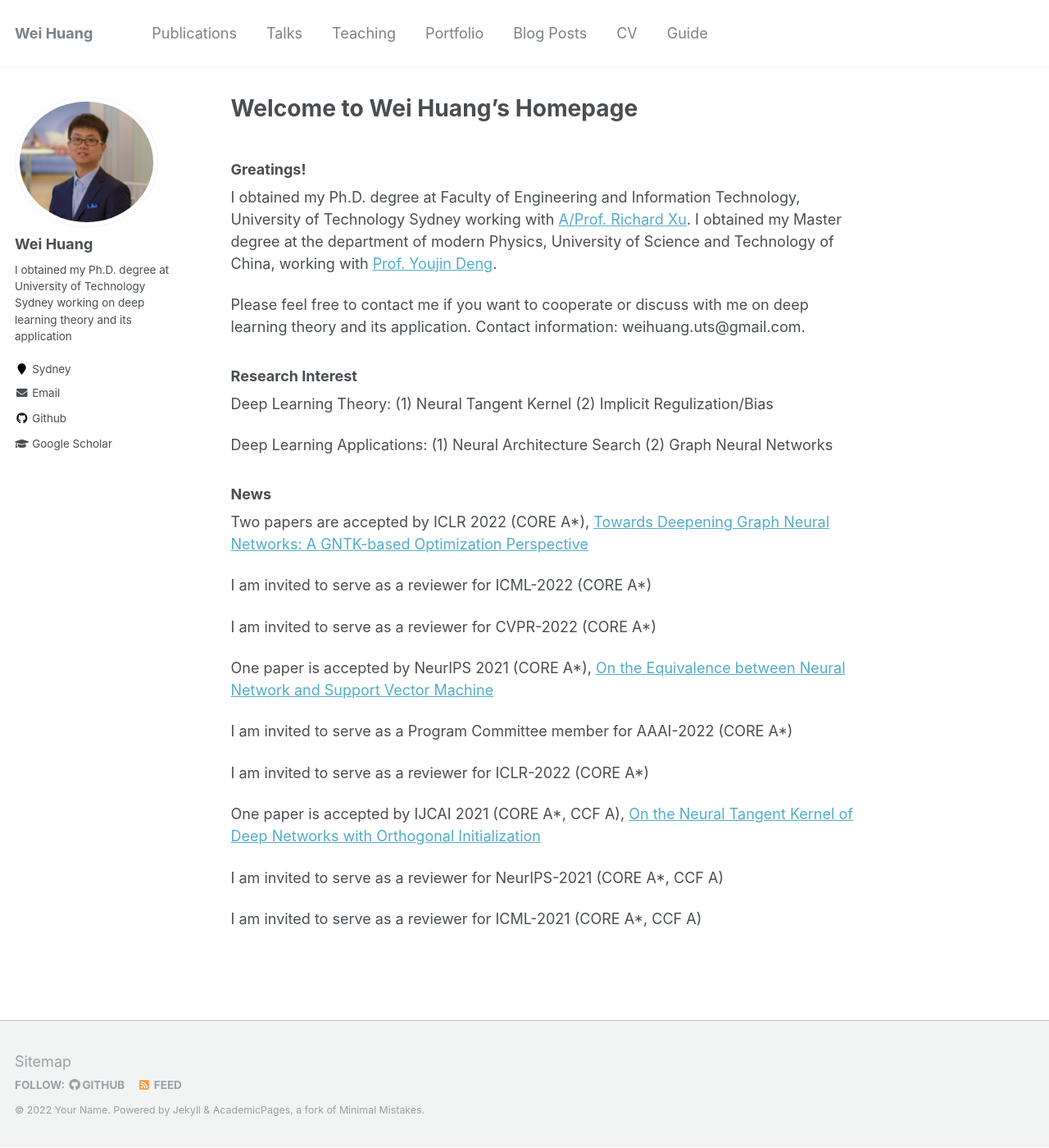
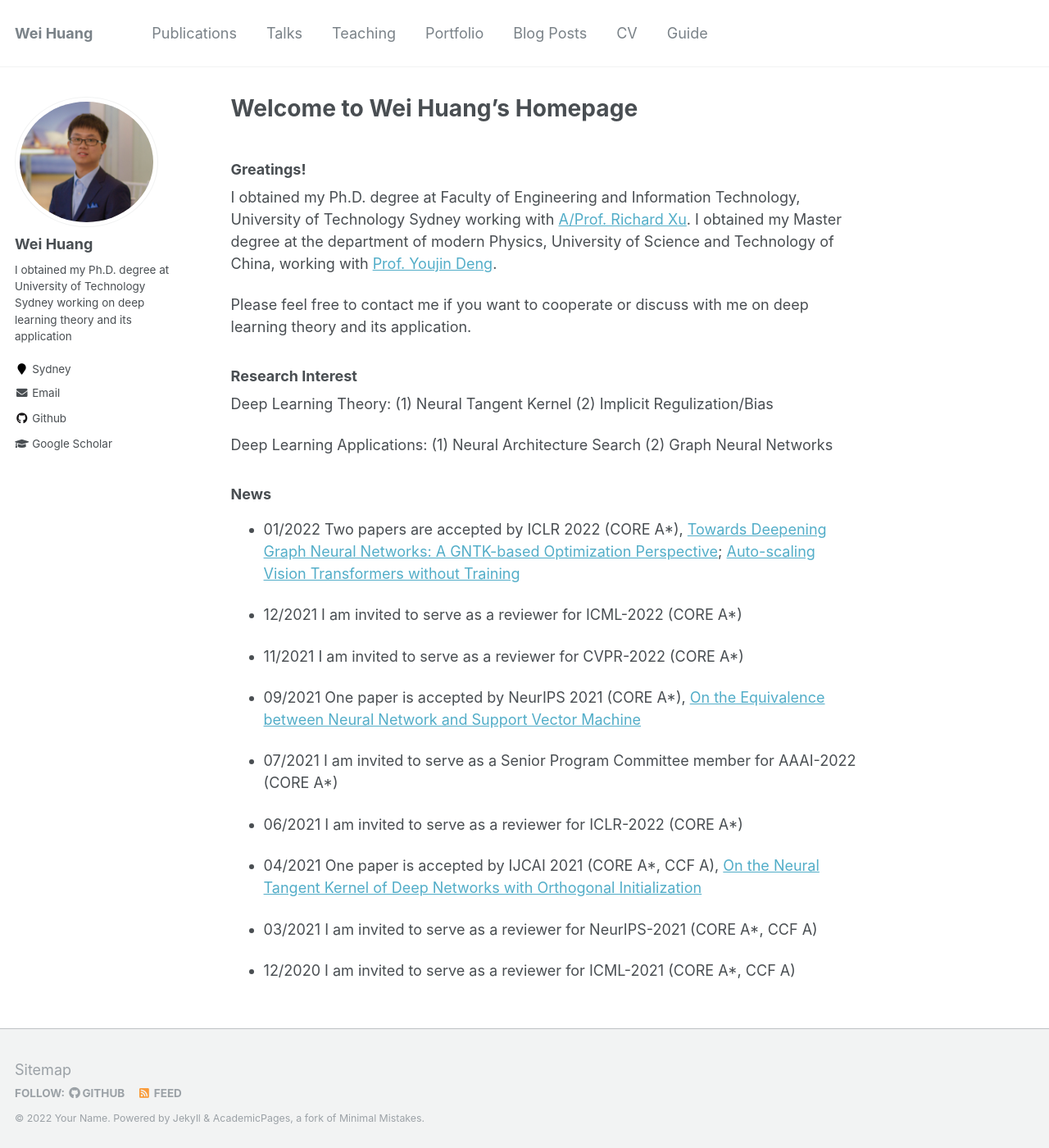
Before and after one commit to WeiHuang05/Weihuang05.github.io, a Jekyll site: the page built from index.md, in a window 1280 px wide and 1400 px high. Shown: the whole window at 82% size. Built offline with Jekyll 4.4.1, drawn with Linux system fonts in a browser that asks for light colours.

Commit message:
Update index.md

```diff
--- a/index.md
+++ b/index.md
@@ -7,8 +7,7 @@ title: Welcome to Wei Huang's Homepage
 
 I obtained my Ph.D. degree at Faculty of Engineering and Information Technology, University of Technology Sydney working with [A/Prof. Richard Xu](https://profiles.uts.edu.au/YiDa.Xu). I obtained my Master degree at the department of modern Physics, University of Science and Technology of China, working with [Prof. Youjin Deng](http://staff.ustc.edu.cn/~yjdeng/).
 
-Please feel free to contact me if you want to cooperate or discuss with me on deep learning theory and its application. Contact information: weihuang.uts@gmail.com.
-
+Please feel free to contact me if you want to cooperate or discuss with me on deep learning theory and its application.
 
 ### Research Interest
 
@@ -19,20 +18,20 @@ Deep Learning Applications: (1) Neural Architecture Search (2) Graph Neural Netw
 
 ### News
 
-Two papers are accepted by ICLR 2022 (CORE A*), [Towards Deepening Graph Neural Networks: A GNTK-based Optimization Perspective](https://arxiv.org/abs/2103.03113)
+* 01/2022 Two papers are accepted by ICLR 2022 (CORE A*), [Towards Deepening Graph Neural Networks: A GNTK-based Optimization Perspective](https://arxiv.org/abs/2103.03113); [Auto-scaling Vision Transformers without Training](https://openreview.net/pdf?id=H94a1_Pyr-6)
 
-I am invited to serve as a reviewer for ICML-2022 (CORE A*)
+* 12/2021 I am invited to serve as a reviewer for ICML-2022 (CORE A*)
 
-I am invited to serve as a reviewer for CVPR-2022 (CORE A*)
+* 11/2021 I am invited to serve as a reviewer for CVPR-2022 (CORE A*)
 
-One paper is accepted by NeurIPS 2021 (CORE A*), [On the Equivalence between Neural Network and Support Vector Machine](https://arxiv.org/abs/2111.06063)
+* 09/2021 One paper is accepted by NeurIPS 2021 (CORE A*), [On the Equivalence between Neural Network and Support Vector Machine](https://arxiv.org/abs/2111.06063)
 
-I am invited to serve as a Program Committee member for AAAI-2022 (CORE A*)
+* 07/2021 I am invited to serve as a Senior Program Committee member for AAAI-2022 (CORE A*)
 
-I am invited to serve as a reviewer for ICLR-2022 (CORE A*)
+* 06/2021 I am invited to serve as a reviewer for ICLR-2022 (CORE A*)
 
-One paper is accepted by IJCAI 2021 (CORE A*, CCF A), [On the Neural Tangent Kernel of Deep Networks with Orthogonal Initialization](https://arxiv.org/abs/2004.05867)
+* 04/2021 One paper is accepted by IJCAI 2021 (CORE A*, CCF A), [On the Neural Tangent Kernel of Deep Networks with Orthogonal Initialization](https://arxiv.org/abs/2004.05867)
 
-I am invited to serve as a reviewer for NeurIPS-2021 (CORE A*, CCF A)
+* 03/2021 I am invited to serve as a reviewer for NeurIPS-2021 (CORE A*, CCF A)
 
-I am invited to serve as a reviewer for ICML-2021 (CORE A*, CCF A)
+* 12/2020 I am invited to serve as a reviewer for ICML-2021 (CORE A*, CCF A)
```
